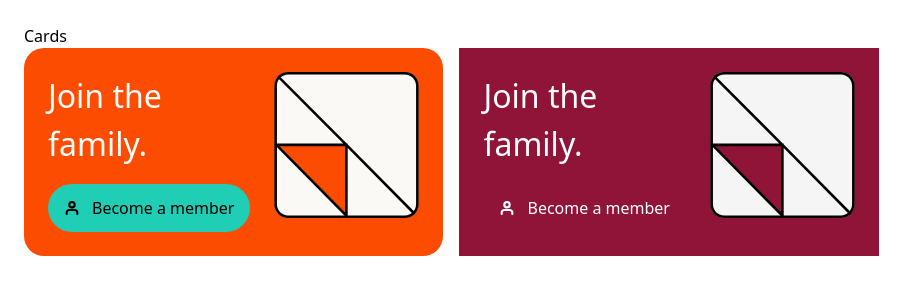
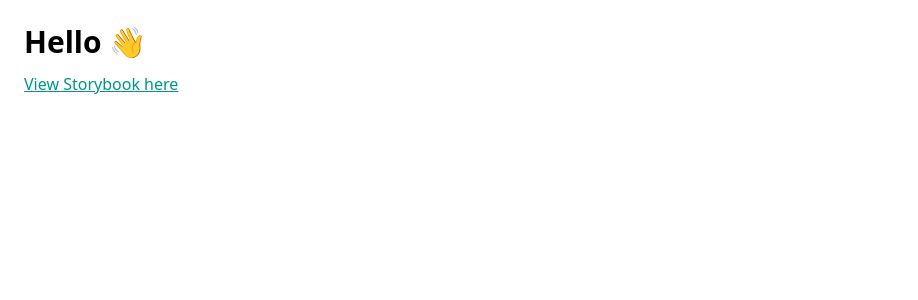
Before and after one commit to AFOJ/FluxDS, a Preact app: page / in a window 1280 px wide. Shown: the top 300 px of the page, without its empty margins (0-918 px from the left). Built offline with nearby package versions, Linux system fonts and the light colour scheme.

Commit message:
Add link to Storybook

```diff
--- a/src/app.tsx
+++ b/src/app.tsx
@@ -1,28 +1,14 @@
-import { Card } from './components/card/Card'
-
 export function App() {
   return (
-    <div class={'p-6 space-y-8'}>
-      <section>
-        <h2>Cards</h2>
-        <div class={'flex gap-4 flex-wrap'}>
-          <Card
-            mainText="Join the family."
-            ctaText="Become a member"
-            onCtaClick={() => {}}
-            icon="user"
-          />
-
-          <span data-theme="BrandB">
-            <Card
-              mainText="Join the family."
-              ctaText="Become a member"
-              onCtaClick={() => {}}
-              icon="user"
-            />
-          </span>
-        </div>
-      </section>
+    <div class={'p-6 space-y-3'}>
+      <h1 class="text-3xl font-bold">Hello 👋</h1>
+      <a
+        class={'text-teal-600 underline'}
+        href={'https://oj-biglight-storybook.netlify.app/'}
+        target={"_blank"}
+      >
+        View Storybook here
+      </a>
     </div>
   )
 }
```
